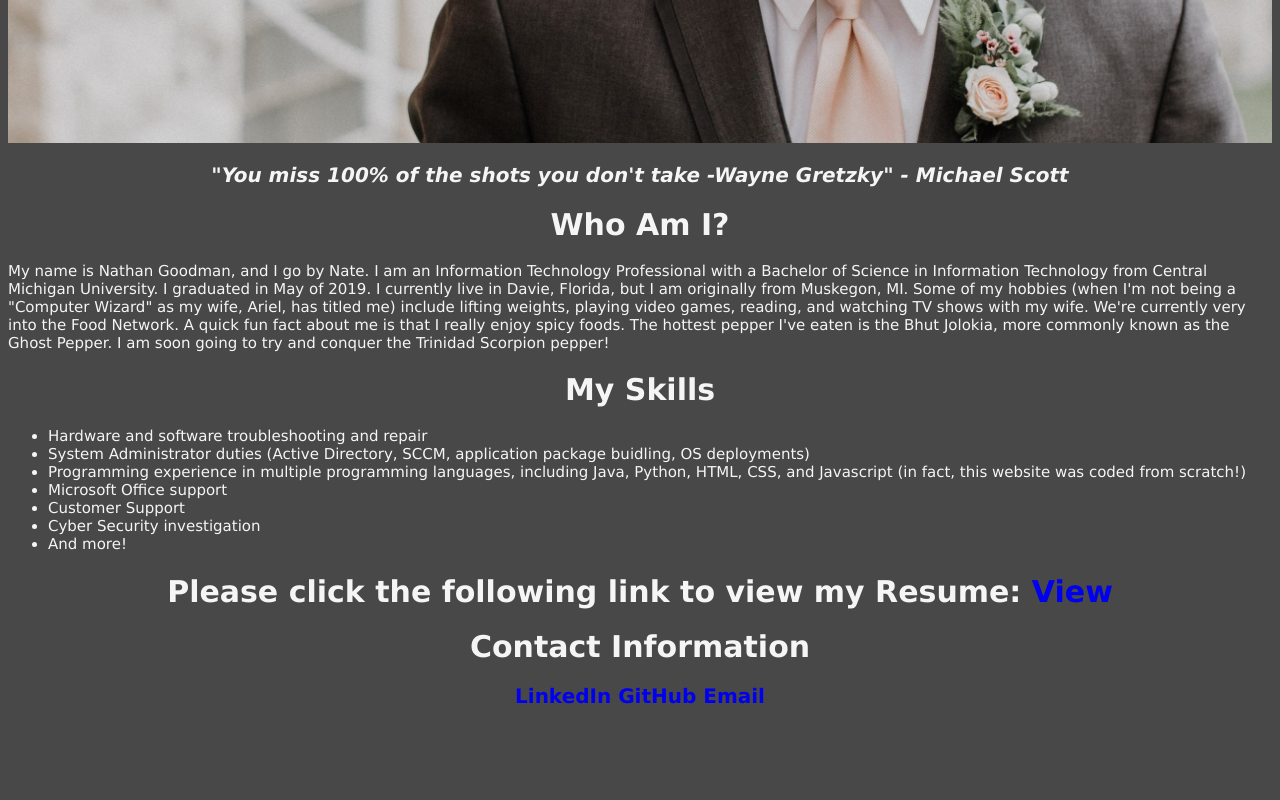
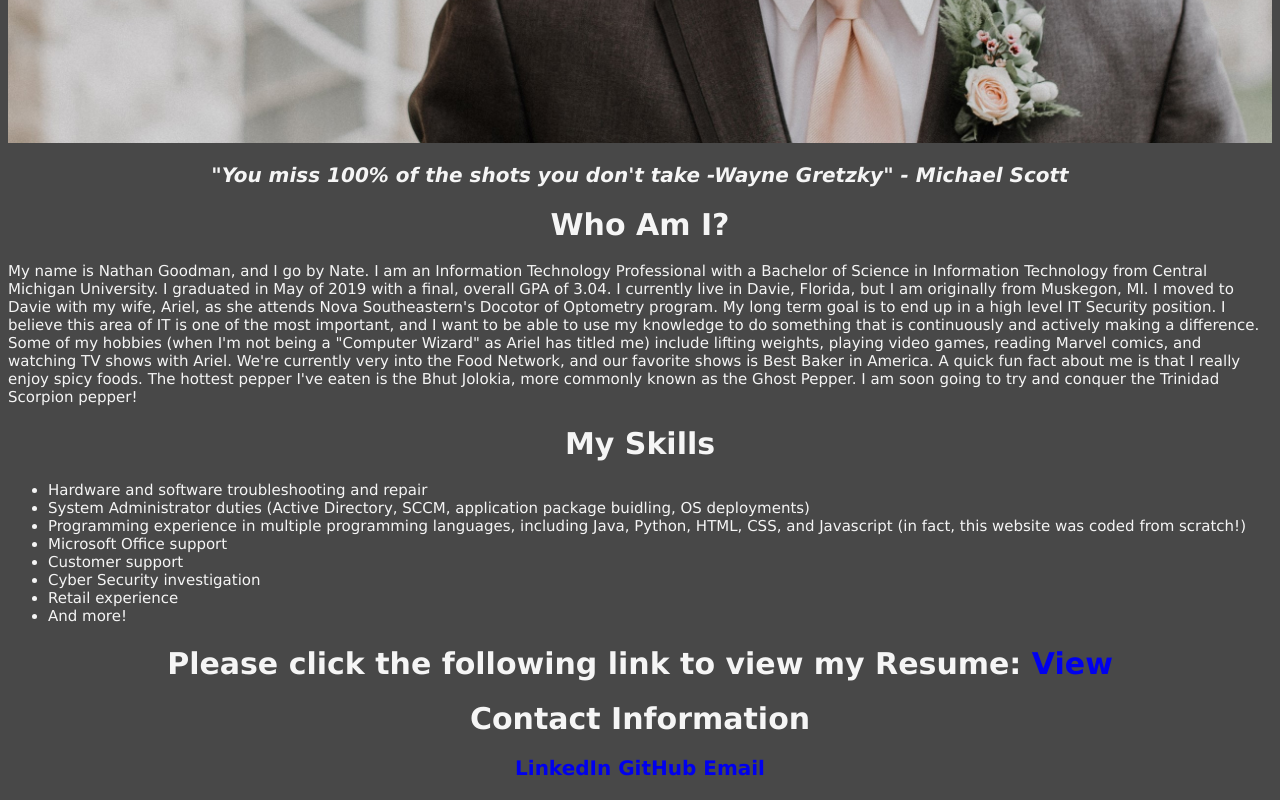
Before and after one commit to nategoodman88/nategoodman.dev, a plain HTML site: page index.html in a window 1280 px wide. Shown: the part 719-1519 px from the top of the page. Before the commit the page ends 1447 px from the top, so only its background shows below. Drawn offline with Linux system fonts and the light colour scheme.

Commit message:
Added more text, disabled floating nav bar until page is long enough to justify it

```diff
--- a/Style.css
+++ b/Style.css
@@ -41,7 +41,7 @@ a {
   font-size: 17px;
 }
 
-.topnav a:hover {
+/*.topnav a:hover {
   background-color: #ddd;
   color: black;
-}
+} */
--- a/index.html
+++ b/index.html
@@ -18,15 +18,16 @@
 		<img src="images/Nate.jpg" alt= "Nate" style="width:100%; height:auto; margin:0 auto;">
 			<h2> "You miss 100% of the shots you don't take -Wayne Gretzky" - Michael Scott  </h2>
 		<h1> Who Am I? </h1>
-			<p id="About"> My name is Nathan Goodman, and I go by Nate. I am an Information Technology Professional with a Bachelor of Science in Information Technology from Central Michigan University. I graduated in May of 2019. I currently live in Davie, Florida, but I am originally from Muskegon, MI. Some of my hobbies (when I'm not being a "Computer Wizard" as my wife, Ariel, has titled me) include lifting weights, playing video games, reading, and watching TV shows with my wife. We're currently very into the Food Network. A quick fun fact about me is that I really enjoy spicy foods. The hottest pepper I've eaten is the Bhut Jolokia, more commonly known as the Ghost Pepper. I am soon going to try and conquer the Trinidad Scorpion pepper! </p>
+			<p id="About"> My name is Nathan Goodman, and I go by Nate. I am an Information Technology Professional with a Bachelor of Science in Information Technology from Central Michigan University. I graduated in May of 2019 with a final, overall GPA of 3.04. I currently live in Davie, Florida, but I am originally from Muskegon, MI. I moved to Davie with my wife, Ariel, as she attends Nova Southeastern's Docotor of Optometry program. My long term goal is to end up in a high level IT Security position. I believe this area of IT is one of the most important, and I want to be able to use my knowledge to do something that is continuously and actively making a difference. Some of my hobbies (when I'm not being a "Computer Wizard" as Ariel has titled me) include lifting weights, playing video games, reading Marvel comics, and watching TV shows with Ariel. We're currently very into the Food Network, and our favorite shows is Best Baker in America. A quick fun fact about me is that I really enjoy spicy foods. The hottest pepper I've eaten is the Bhut Jolokia, more commonly known as the Ghost Pepper. I am soon going to try and conquer the Trinidad Scorpion pepper! </p>
 		<h1 id="My Skills"> My Skills </h1>
 			 <ul>
   				<li>Hardware and software troubleshooting and repair</li>
   				<li>System Administrator duties (Active Directory, SCCM, application package buidling, OS deployments)</li>
   				<li>Programming experience in multiple programming languages, including Java, Python, HTML, CSS, and Javascript (in fact, this website was coded from scratch!)</li>
   				<li>Microsoft Office support</li>
-  				<li>Customer Support</li>
+  				<li>Customer support</li>
   				<li>Cyber Security investigation</li>
+  				<li>Retail experience</li>
   				<li>And more!</li>
 			</ul>
 		<h1 id="Resume"> Please click the following link to view my Resume: <a href="https://www.dropbox.com/s/9oi0b0qpmsa6kuv/Resume.docx?dl=0/"target="_blank"><span class="a"> View </span> </a> </h1>
```
